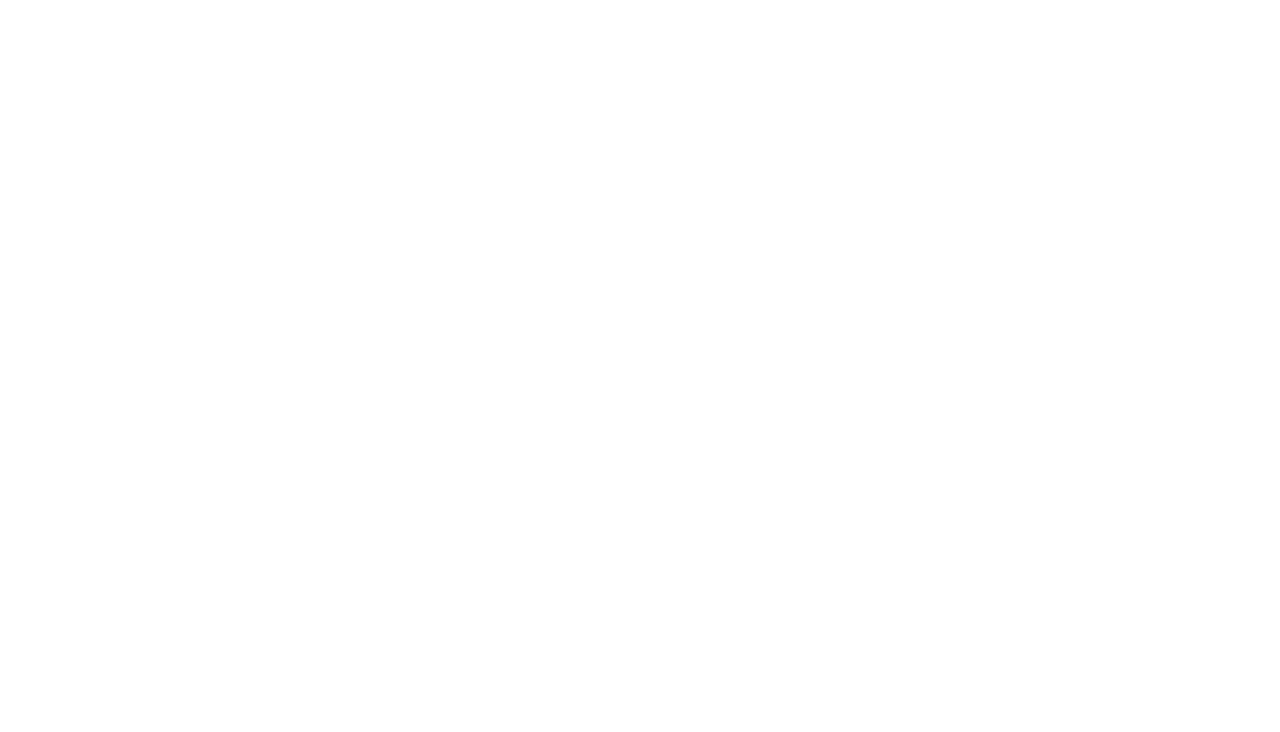
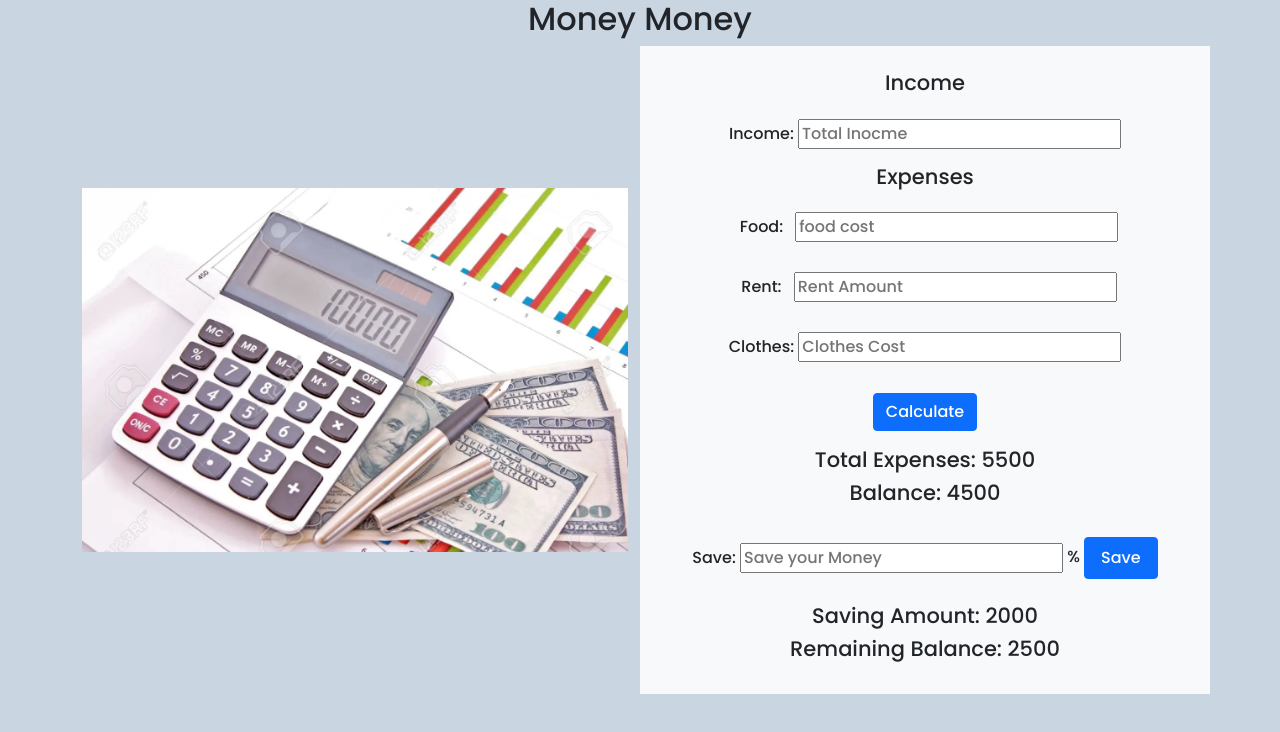
Before and after one commit to mdrakibmia99/money-master, a plain HTML site: page index.html in a window 1280 px wide. Drawn offline with nearby package versions, Linux system fonts and the light colour scheme.

Commit message:
html css work done

```diff
--- /dev/null
+++ b/css/style.css
@@ -0,0 +1,19 @@
+/* google font */
+@import url('https://fonts.googleapis.com/css2?family=Poppins:wght@500&display=swap');
+
+
+body{
+    font-family: 'Poppins', sans-serif;
+    background-color: #CAD5E2;
+
+
+}
+h1{
+    color: red;
+}
+h3{
+    font-size:21px;
+}
+label{
+    line-height: 60px;
+}
--- a/index.html
+++ b/index.html
@@ -5,9 +5,68 @@
     <meta http-equiv="X-UA-Compatible" content="IE=edge">
     <meta name="viewport" content="width=device-width, initial-scale=1.0">
     <title>Md Rakib Mia || Assignment 5</title>
+
+    <!-- fav icon -->
+    <link rel="shortcut icon" href="./images/banknotes-48.png" type="image/x-icon">
+
+    <!-- bootstrap link -->
+  <link href="https://cdn.jsdelivr.net/npm/bootstrap@5.1.3/dist/css/bootstrap.min.css" rel="stylesheet"
+  integrity="sha384-1BmE4kWBq78iYhFldvKuhfTAU6auU8tT94WrHftjDbrCEXSU1oBoqyl2QvZ6jIW3" crossorigin="anonymous">
+
+
+<!-- font awsome   -->
+<!-- <script src="https://kit.fontawesome.com/7b2866d1be.js" crossorigin="anonymous"></script> -->
+
+
+
+<!-- custom css link     -->
+    <link rel="stylesheet" href="./css/style.css">
 </head>
 <body>
 
+    <div class="container">
+        <h2 class="text-center">Money Money </h2>
 
+        <div class="row">
+          <div class="col-lg-6 d-flex align-items-center">
+              <div class="row ">
+               <img class="img-fluid " src="./images/moneycalculate.jpg"  height="600px" alt="">
+              </div>
+
+          </div>
+          <div class="col-lg-6 bg-light">
+            <div class="row my-4">
+               <div class="text-center">
+                <h3 class="" >Income</h3>
+                <label for="" class="">Income:</label> <input type="text" placeholder="Total Inocme" > <br>
+                <h3>Expenses</h3>
+                <label for="" class="mx-2">  Food: </label> <input type="text"  placeholder="food cost"> <br>
+                <label for="" class="mx-2">  Rent:</label> <input type="text"  placeholder="Rent Amount"> <br>
+                <label for="" class="">Clothes:</label> <input type="text"  placeholder="Clothes Cost"> <br>
+                <button class="btn btn-primary my-lg-3 calculate-btn">Calculate</button>
+                  <h3>Total Expenses: <span> 5500</span> </h3>
+                  <h3>Balance:  <span> 4500</span> </h3>
+
+                  <label for="">Save:</label> <input type="text"  placeholder="Save your Money">
+                  <span>%</span> <button class="btn btn-primary py-lg-2 px-lg-3 my-lg-4 calculate-btn">Save  <i class="fa-solid fa-sack-dollar"></i> </button>
+
+                  <h3>Saving Amount: <span> 2000</span> </h3>
+                  <h3>Remaining Balance:  <span> 2500</span> </h3>
+
+               </div>
+
+              </div>
+          </div>
+
+        </div>
+      </div>
+
+
+     <!-- bootstrap  cdn link -->
+  <script src="https://cdn.jsdelivr.net/npm/bootstrap@5.1.3/dist/js/bootstrap.bundle.min.js"
+  integrity="sha384-ka7Sk0Gln4gmtz2MlQnikT1wXgYsOg+OMhuP+IlRH9sENBO0LRn5q+8nbTov4+1p"
+  crossorigin="anonymous"></script>
+  <!-- custom script link -->
+    <script src="./js/script.js"></script>
 </body>
 </html>
--- /dev/null
+++ b/js/script.js
@@ -0,0 +1 @@
+console.log("this is h1");
```
Also changed, not shown: images/banknotes-48.png (added), images/moneyBg.jpg (added), images/moneycalculate.jpg (added).
